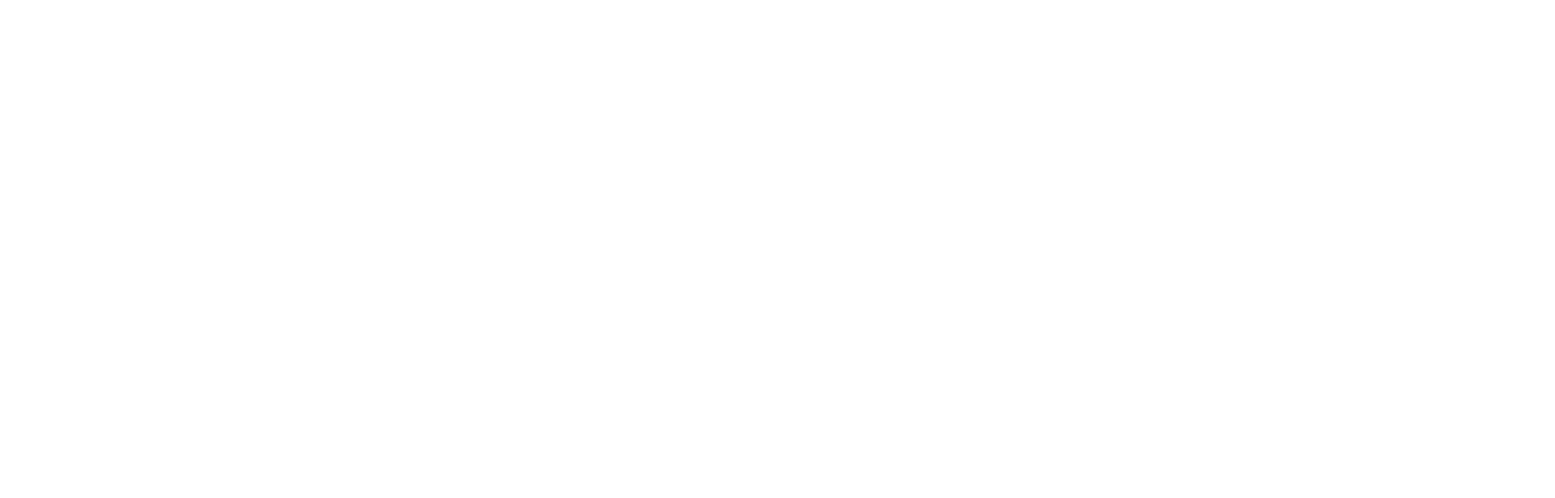
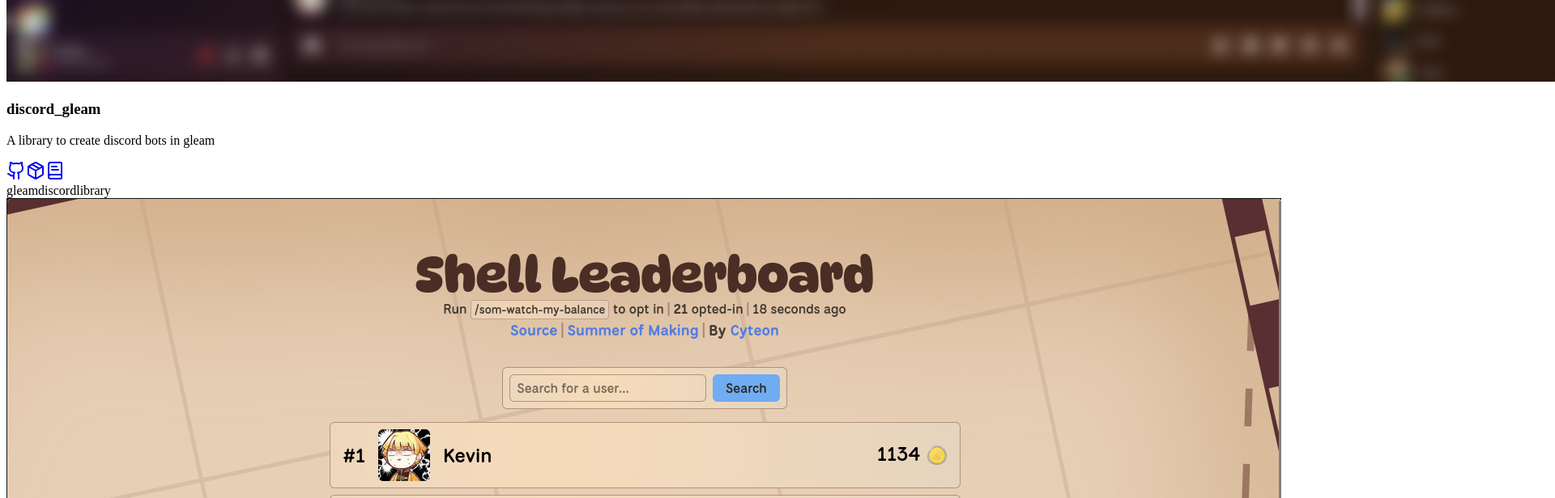
Before and after one commit to cyteon/cyteon.github.io, a SvelteKit app: page / in a window 1280 px wide. Shown: the part 1460-2076 px from the top of the page at 81% size, 1920 px wide, since content can reach past the window. Before the commit the page ends 800 px from the top, so only its background shows below. Built offline with nearby package versions, Linux system fonts and the light colour scheme; no server answers.

Commit message:
add featured projects

```diff
--- a/src/lib/components/Links.svelte
+++ b/src/lib/components/Links.svelte
@@ -1,7 +1,17 @@
+<script lang="ts">
+    import { browser } from "$app/environment";
+
+    let path: string = "";
+
+    if (browser) {
+        path = window.location.pathname;
+    }
+</script>
+
 <div class="md:ml-auto mt-[-32px] md:mt-10 flex justify-center md:justify-end">
-    <a href="/">home</a>
+    <a href="/" class={path == "/" ? "underline" : ""}>home</a>
     <p class="mx-4 text-ctp-surface2">\</p>
-    <a href="/projects">projects</a>
+    <a href="/projects" class={path == "/projects" ? "underline" : ""}>projects</a>
     <p class="mx-4 text-ctp-surface2">\</p>
     <a href="https://blog.cyteon.dev?utm_source=cyteon.dev&utm_medium=navlink" target="_blank">
         blog
--- /dev/null
+++ b/src/lib/components/ProjectCard.svelte
@@ -0,0 +1,47 @@
+<script lang="ts">
+    let { project } = $props();
+
+    export function randomColor() {
+        const colors = [
+            "text-ctp-pink",
+            "text-ctp-mauve",
+            "text-ctp-red",
+            "text-ctp-peach",
+            "text-ctp-yellow",
+            "text-ctp-green",
+            "text-ctp-blue",
+        ];
+
+        return colors[Math.floor(Math.random() * colors.length)];
+    }
+</script>
+
+<div class="flex flex-col border border-ctp-surface0 rounded-lg hover:border-ctp-blue transition-all duration-300 ease-in-out bg-ctp-mantle">
+    <img src={project.image} alt={project.title} class="rounded-t-lg" />
+
+    <div class="flex flex-col p-4 h-full">
+        <h3 class="text-2xl font-bold">{project.title}</h3>
+        <p class="text-lg mb-auto">{project.description}</p>
+
+        <div class="flex mt-4">
+            <div class="flex gap-2">
+                {#each project.links as link}
+                    <a
+                        href={link.url}
+                        target="_blank"
+                    >
+                        <link.icon size={24} />
+                    </a>
+                {/each}
+            </div>
+
+            <div class="flex gap-2 ml-auto mt-auto">
+                {#each project.tags as tag}
+                    <span class={`bg-ctp-surface0 rounded-sm text-sm px-1.5 ${randomColor()}`}>
+                        {tag}
+                    </span>
+                {/each}
+            </div>
+        </div>
+    </div>
+</div>
--- /dev/null
+++ b/src/lib/projects.ts
@@ -0,0 +1,40 @@
+import { BookText, Github, Globe, Package } from "lucide-svelte";
+
+export const featuredProjects = [
+    {
+        title: "discord_gleam",
+        image: "discord_gleam.png",
+        description: "A library to create discord bots in gleam",
+        links: [
+            {
+                url: "https://github.com/cyteon/discord_gleam",
+                icon: Github,
+            },
+            {
+                url: "https://hex.pm/packages/discord_gleam",
+                icon: Package,
+            },
+            {
+                url: "https://hexdocs.pm/discord_gleam",
+                icon: BookText,
+            }
+        ],
+        tags: ["gleam", "discord", "library"]
+    },
+    {
+        title: "SoM Leaderboard",
+        image: "som-lb.png",
+        description: "A leaderboard for https://summer.hackclub.com",
+        links: [
+            {
+                url: "https://github.com/cyteon/som-lb",
+                icon: Github,
+            },
+            {
+                url: "https://som-lb.cyteon.dev?utm_source=cyteon.dev&utm_medium=featured",
+                icon: Globe,
+            },
+        ],
+        tags: ["sveltekit", "hackclub", "leaderboard"]
+    }
+]
--- a/src/routes/+page.svelte
+++ b/src/routes/+page.svelte
@@ -1,5 +1,7 @@
 <script lang="ts">
     import Links from "$lib/components/Links.svelte";
+    import ProjectCard from "$lib/components/ProjectCard.svelte";
+    import { featuredProjects } from "$lib/projects";
     import { Github, Joystick, Star } from "lucide-svelte";
     import { onMount } from "svelte";
 
@@ -160,7 +162,13 @@
 
     <h2 class="mt-8 flex text-3xl"><Star class="my-auto mr-2 text-ctp-yellow" size={24} /> Featured Projects</h2>
 
-    <footer class="mt-auto mb-4 text-sm text-ctp-subtext0">
+    <div class="grid grid-cols-1 md:grid-cols-2 gap-4 mt-4 mb-4">
+        {#each featuredProjects as project}
+            <ProjectCard {project} />
+        {/each}
+    </div>
+
+    <footer class="mt-auto pb-4 text-sm text-ctp-subtext0">
         All Rights Reserved &copy; {new Date().getFullYear()} Cyteon
     </footer>
 </div>
```
Also changed, not shown: static/discord_gleam.png (added), static/som-lb.png (added).
